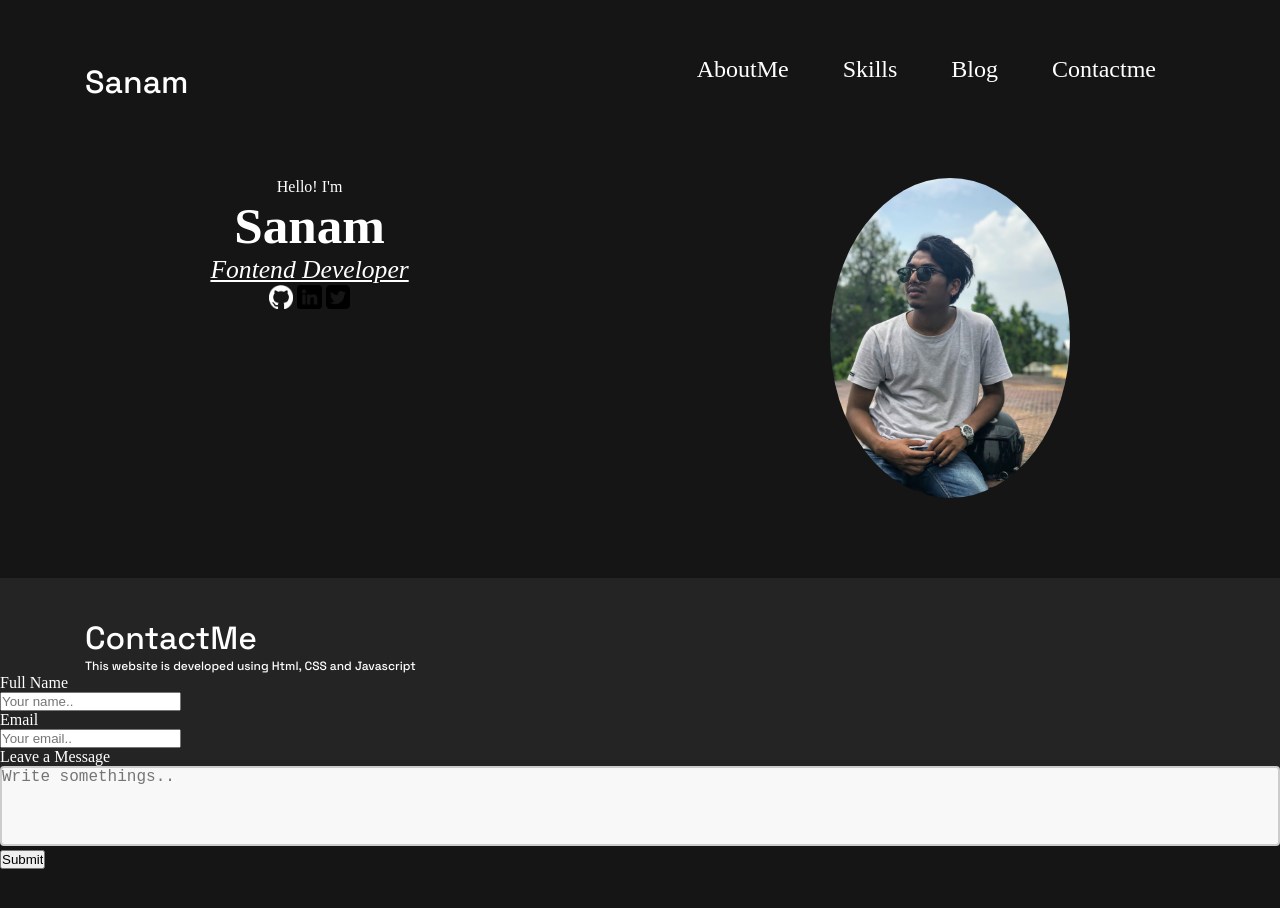
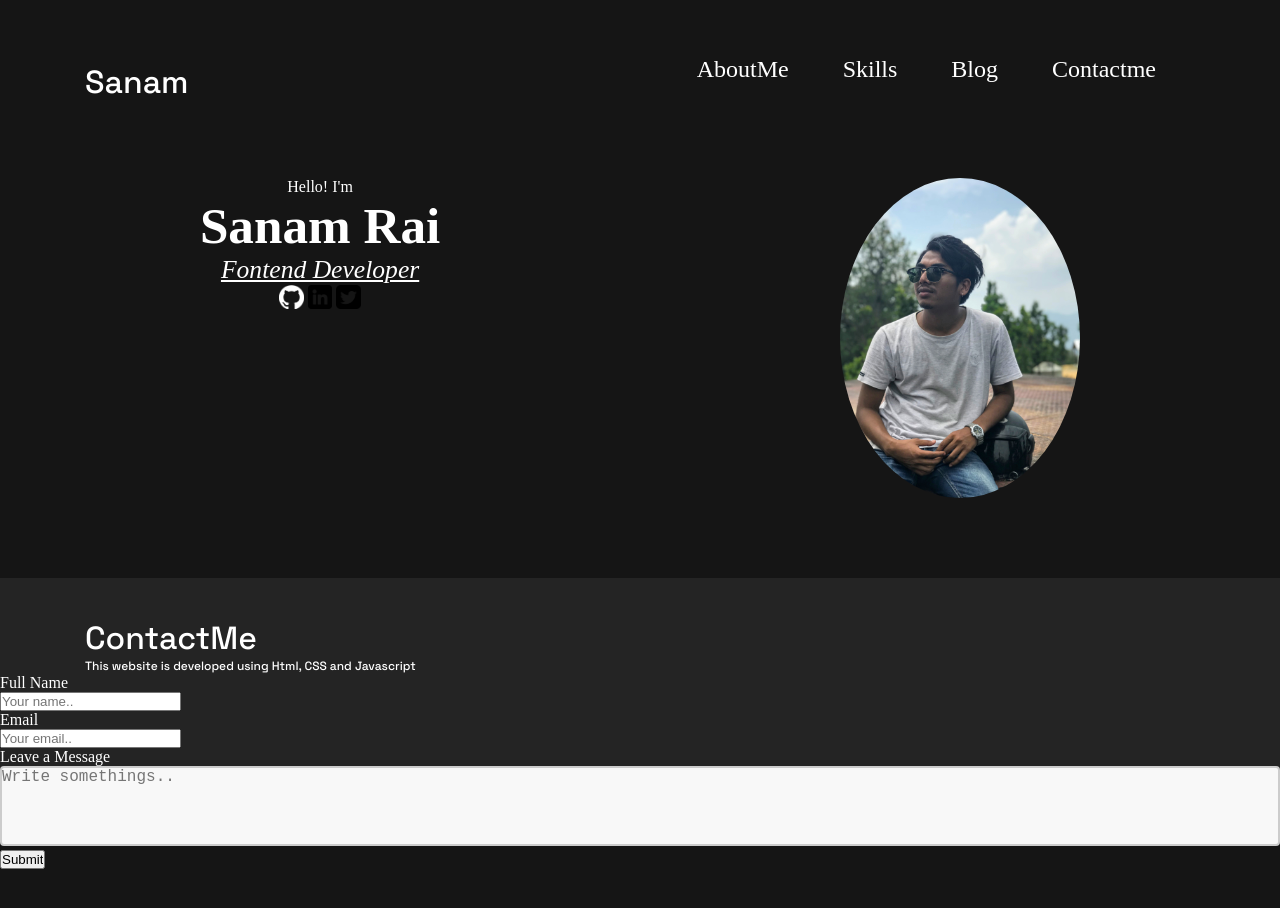
Before and after one commit to iamsanamrai/Portfolio, a website: page Home.html in a window 1280 px wide. Drawn offline with Linux system fonts and the light colour scheme.

Commit message:
Html modified

```diff
--- a/Home.html
+++ b/Home.html
@@ -37,7 +37,7 @@
 
            <div class="myintro">
             <p>Hello! I'm<br>
-                <b style="font-size: 4vw;">Sanam</b><br>
+                <b style="font-size: 4vw;">Sanam Rai</b><br>
                 <ins style="font-style: italic; font-size: 2vw;">Fontend Developer</ins></p>
                 <div class="icon">
                     <a href=""><img src="/assets/images/github-mark-white.png" alt="Github" width="24.61" height="24"></a>
```
